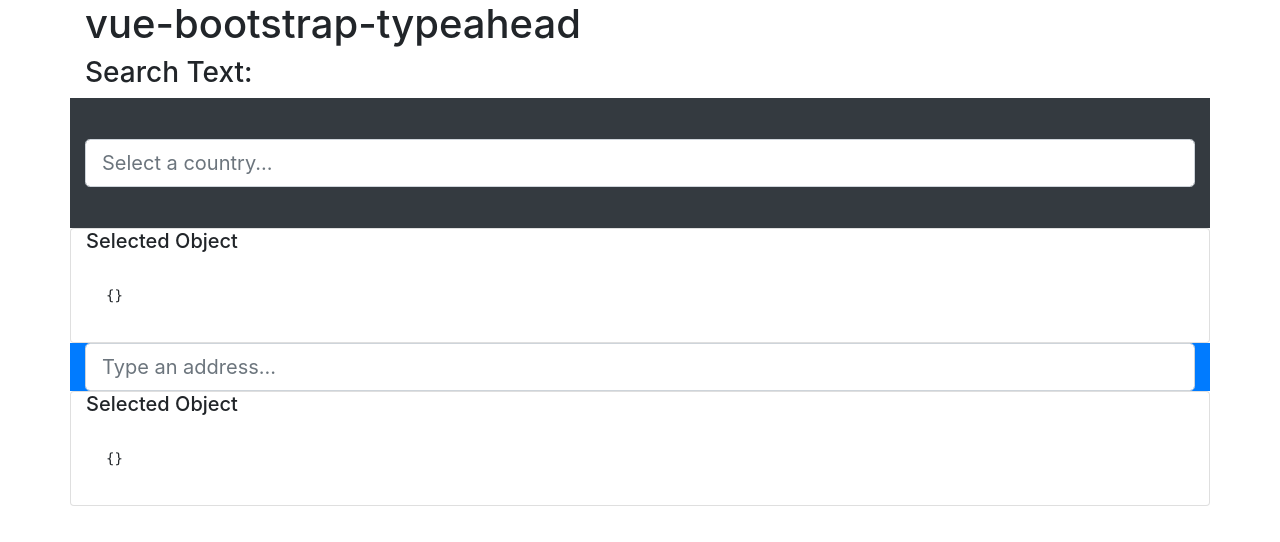
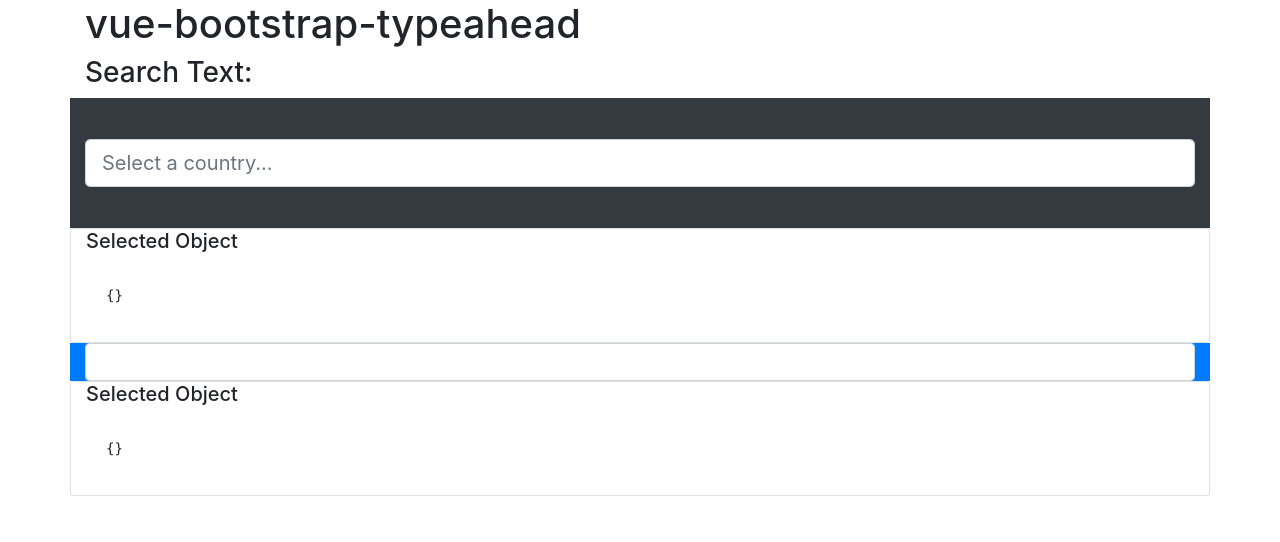
Before and after one commit to alexurquhart/vue-bootstrap-typeahead, a Vue app: page / in a window 1280 px wide. Shown: the top 542 px of the page. Built offline with nearby package versions, Linux system fonts and the light colour scheme.

Commit message:
Updated readme

```diff
--- a/src/App.vue
+++ b/src/App.vue
@@ -28,14 +28,18 @@
     </div>
     <div class="bg-primary text-light row align-items-center">
       <div class="col">
-        <vue-bootstrap-typeahead
+        <!-- <vue-bootstrap-typeahead
           :data="addresses"
           v-model="addressSearch"
           size="lg"
           :serializer="s => s.text"
           placeholder="Type an address..."
           @hit="selectedAddress = $event"
-        />
+        /> -->
+<vue-bootstrap-typeahead
+  v-model="addressSearch"
+  :data="['Canada', 'USA', 'Mexico']"
+/>
       </div>
     </div>
     <div class="row">
--- a/src/components/VueBootstrapTypeahead.vue
+++ b/src/components/VueBootstrapTypeahead.vue
@@ -32,6 +32,7 @@
       :data="formattedData"
       :background-variant="backgroundVariant"
       :text-variant="textVariant"
+      :minMatchingChars="minMatchingChars"
       @hit="handleHit"
     />
   </div>
@@ -73,7 +74,7 @@
       type: Number,
       default: 10
     },
-    minChars: {
+    minMatchingChars: {
       type: Number,
       default: 2
     },
--- a/src/components/VueBootstrapTypeaheadList.vue
+++ b/src/components/VueBootstrapTypeaheadList.vue
@@ -48,7 +48,7 @@
       type: Number,
       default: 10
     },
-    minChars: {
+    minMatchingChars: {
       type: Number,
       default: 2
     }
@@ -72,7 +72,7 @@
     },
 
     matchedItems() {
-      if (this.query.length === 0 || this.query.length < this.minChars) {
+      if (this.query.length === 0 || this.query.length < this.minMatchingChars) {
         return []
       }
 
```
Also changed, not shown: 1 other file (tests, documents, lock files or other folders).
